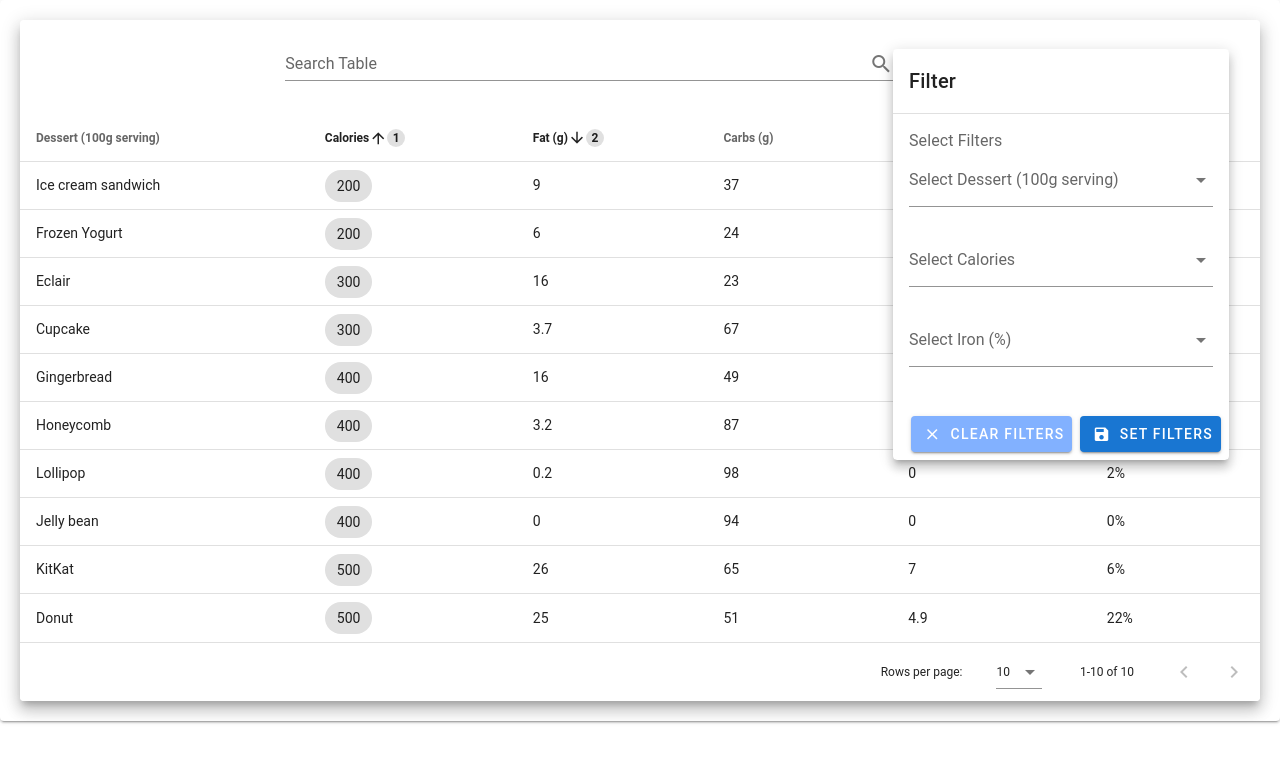
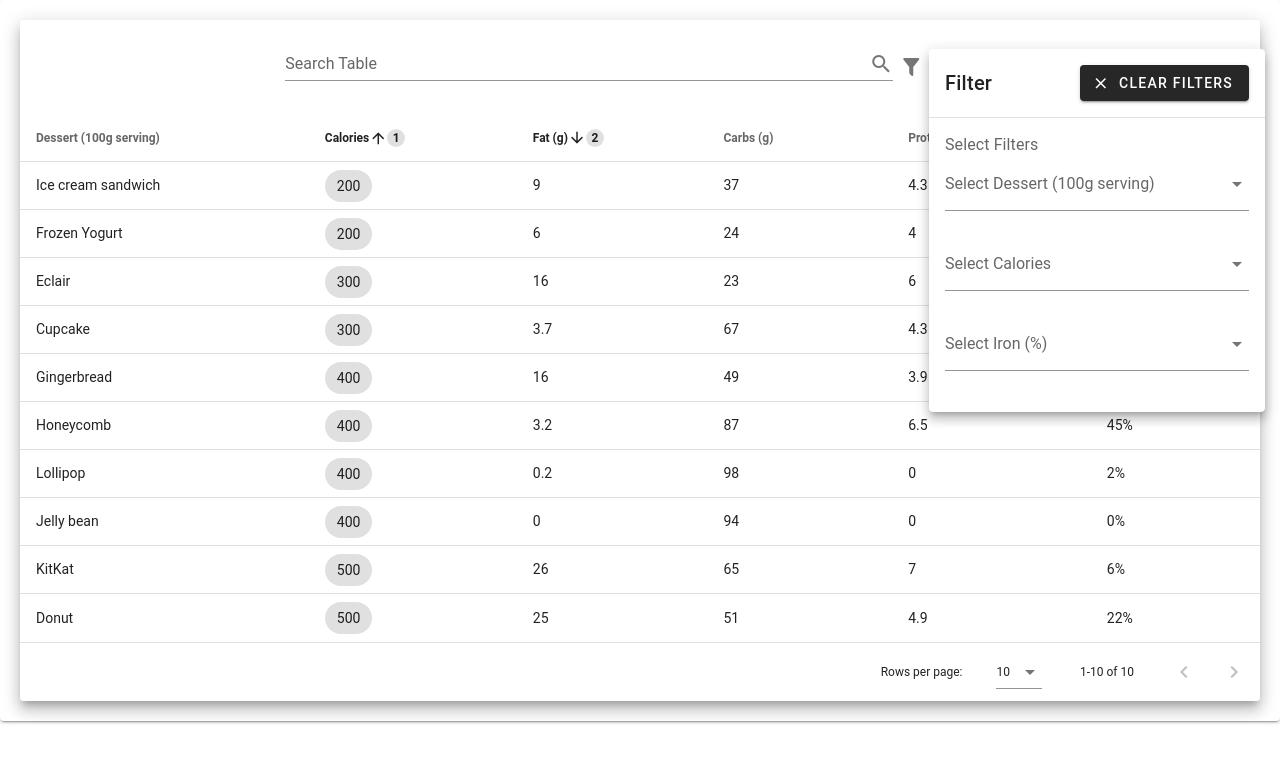
Before and after one commit to benwinding/vuetify-datatable-extended, a Vue app: page / in a window 1280 px wide. Both pictures are taken after a click on the button 911 px from the left and 67 px from the top of the page. Shown: the top 762 px of the page. Built offline with nearby package versions, Linux system fonts and the light colour scheme; the HTML template or start-up script is replaced by a standard one.

Commit message:
Clear filters improved

```diff
--- a/src/plugin/plugin.vue
+++ b/src/plugin/plugin.vue
@@ -16,6 +16,8 @@
             :close-on-content-click="false"
             :nudge-width="300"
             v-model="showFilterMenu"
+            offset-x
+            transition="scale-transition"
           >
             <template v-slot:activator="{ on }">
               <v-badge
@@ -34,8 +36,15 @@
               </v-badge>
             </template>
 
-            <v-card class="filtri">
-              <v-card-title class="subheading">Filter</v-card-title>
+            <v-card>
+              <v-card-title>
+                Filter
+                <v-spacer></v-spacer>
+                <v-btn dark @click="clearFilters()">
+                  <v-icon left>mdi-close</v-icon>
+                  Clear Filters
+                </v-btn>
+              </v-card-title>
               <v-divider></v-divider>
 
               <v-card-text>
@@ -49,23 +58,11 @@
                       chips
                       v-model="f.model"
                       :items="f.items"
+                      @change="onChangedSelect()"
                     ></v-select>
                   </v-list-item-action>
                 </v-list-item-content>
               </v-card-text>
-
-              <v-card-actions>
-                <v-spacer></v-spacer>
-
-                <v-btn color="accent" @click="clearFilters()">
-                  <v-icon left>mdi-close</v-icon>
-                  Clear Filters</v-btn
-                >
-                <v-btn color="primary" @click="saveFilters()">
-                  <v-icon left>mdi-content-save</v-icon>
-                  Set Filters
-                </v-btn>
-              </v-card-actions>
             </v-card>
           </v-menu>
         </v-flex>
@@ -159,15 +156,16 @@ export default {
       this.itemsFiltered = this.items;
       this.selectFilters.map((f) => (f.model = null));
     },
-    saveFilters() {
-      this.showFilterMenu = false;
+    onChangedSelect(){
+      this._setFiltersToHandler();
+      this._filterItems();
+    },
+    _setFiltersToHandler() {
       this.selectFilters.map((f) => {
-        // console.log('updateFilterValue', {...f})
         this.filterHandler.updateFilterValue(f.name, f.model);
       });
-      this.runFilters();
     },
-    runFilters() {
+    _filterItems() {
       this.itemsFiltered = this.items.filter((item) =>
         this.filterHandler.runFilter(item)
       );
```
